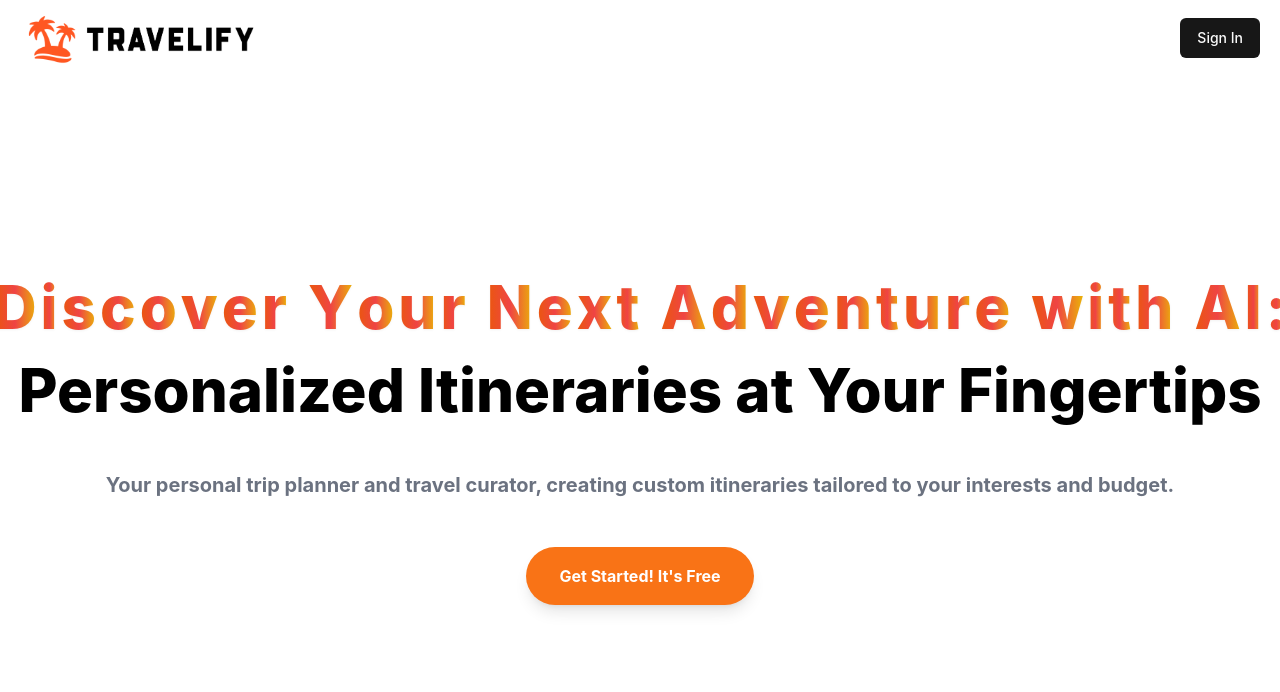
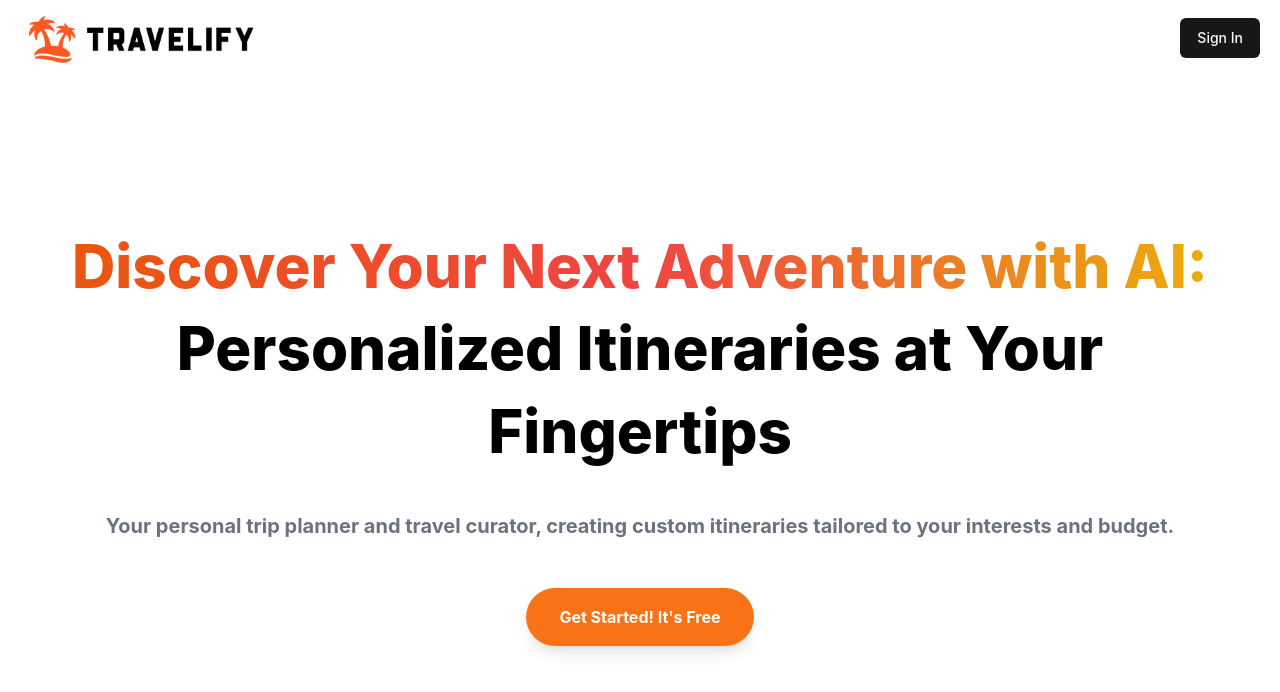
Before and after one commit to kshitijpaliya/Travelify, a React (Vite) app: page / in a window 1280 px wide. Shown: the top 692 px of the page. Built offline with nearby package versions, Linux system fonts and the light colour scheme; no server answers.

Commit message:
HomePage Modified

```diff
--- a/src/home-page/Hero.jsx
+++ b/src/home-page/Hero.jsx
@@ -7,11 +7,10 @@ function Hero() {
   return (
     <div className="h-[90vh] flex flex-col justify-center items-center px-4 md:px-10 ">
       <div className="flex flex-col justify-center items-center gap-10 md:gap-10 my-10 md:my-10">
-        <h1 className="text-3xl md:text-5xl lg:text-6xl font-extrabold text-center sm:leading-15 md:leading-15 lg:leading-snug">
-          <GradualSpacing
-            className="font-display text-3xl md:text-5xl lg:text-6xl font-extrabold text-center sm:leading-15 md:leading-15 lg:leading-snug bg-gradient-to-r from-orange-600 via-red-500 to-yellow-500 bg-clip-text text-transparent block"
-            text="Discover Your Next Adventure with AI:"
-          />
+        <h1 className="font-display text-3xl md:text-5xl lg:text-6xl font-extrabold text-center sm:leading-15 md:leading-15 lg:leading-snug ">
+          <span className="animate-slideIn bg-gradient-to-r from-orange-600 via-red-500 to-yellow-500 bg-clip-text text-transparent block">
+            Discover Your Next Adventure with AI:
+          </span>
           <span className="text-black">
             Personalized Itineraries at Your Fingertips
           </span>
--- a/tailwind.config.js
+++ b/tailwind.config.js
@@ -4,6 +4,15 @@ module.exports = {
   content: ["./index.html", "./src/**/*.{ts,tsx,js,jsx}"],
   theme: {
     extend: {
+      animation: {
+        slideIn: "slideIn 1.5s ease-out forwards", // Define the animation duration and easing
+      },
+      keyframes: {
+        slideIn: {
+          "0%": { transform: "translateX(-100%)", opacity: "0" },
+          "100%": { transform: "translateX(0)", opacity: "1" },
+        },
+      },
       borderRadius: {
         lg: "var(--radius)",
         md: "calc(var(--radius) - 2px)",
```
